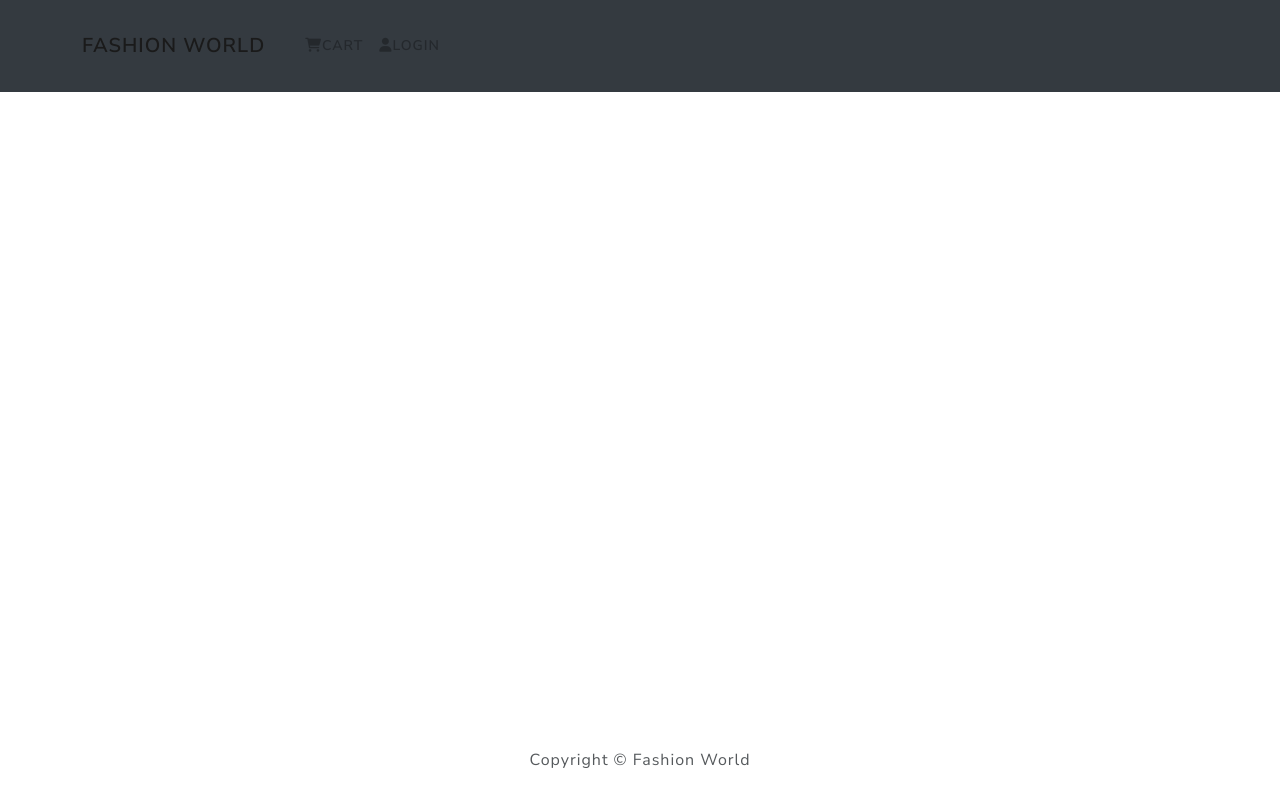
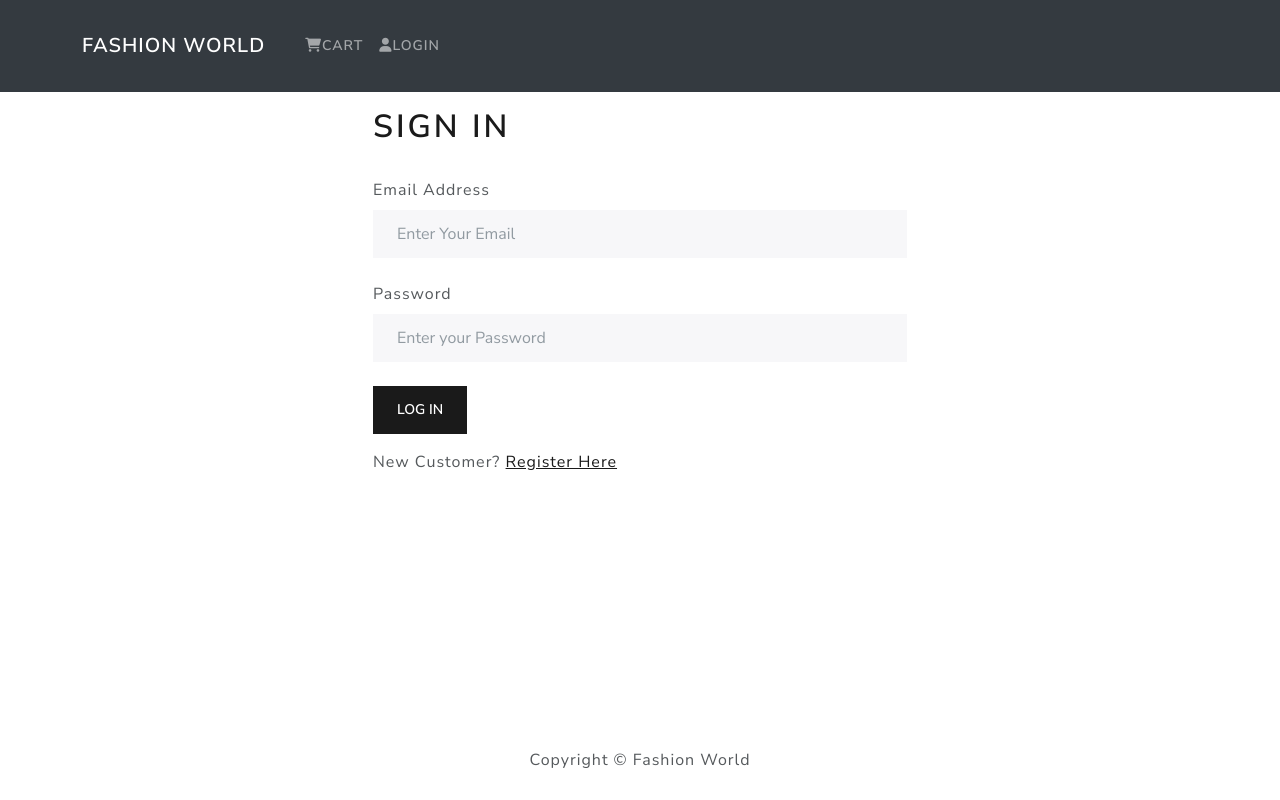
Before and after one commit to Yashas88/mac-project, a React (Create React App) app in the folder frontend/: page /login in a window 1280 px wide. Built offline with nearby package versions, Linux system fonts and the light colour scheme.

Commit message:
login frontend added

```diff
--- a/frontend/src/App.js
+++ b/frontend/src/App.js
@@ -6,6 +6,7 @@
 import HomeScreen from './screens/HomeScreen';
 import ProductScreen from './screens/ProductScreen';
 import CartScreen from './screens/CartScreen';
+import LoginScreen from './screens/LoginScreen';
 
 
 const App = () => {
@@ -18,6 +19,7 @@
           <Route path='/' component={HomeScreen} exact />
           <Route path='/product/:id' component={ProductScreen} />
           <Route path='/cart/:id?' component={CartScreen} />
+          <Route path = '/login' component={LoginScreen} />
 
 
         </Container>
--- /dev/null
+++ b/frontend/src/actions/userActions.js
@@ -0,0 +1,39 @@
+import axios from 'axios'
+import { USER_LOGIN_FAIL, USER_LOGIN_REQUEST, USER_LOGIN_SUCCESS, USER_LOGOUT } from "../constants/userConstants"
+
+export const login = (email, password) => async (dispatch) => {
+
+    try {
+        dispatch({
+            type : USER_LOGIN_REQUEST
+        })
+
+        const config = {
+            headers : {
+                "Content-Type" : "application/json"
+            }
+        }
+
+        const {data} = await axios.post('api/users/login', { email, password }, config)
+
+        dispatch({
+            type : USER_LOGIN_SUCCESS,
+            payload : data
+        })
+
+        localStorage.setItem('userInfo', JSON.stringify(data))
+    } catch(error) {
+        dispatch({
+            type: USER_LOGIN_FAIL,
+            payload :
+               error.response && error.response.data.message
+               ? error.response.data.message
+               : error.message,
+        })
+    }
+}
+
+export const logout = () => (dispatch) => {
+     localStorage.removeItem('userInfo')
+     dispatch({type : USER_LOGOUT})
+}
--- /dev/null
+++ b/frontend/src/components/FormContainer.js
@@ -0,0 +1,17 @@
+import React from 'react'
+import {Container , Row ,Col} from "react-bootstrap";
+
+const FormContainer = ({children}) => {
+    return (
+        <Container>
+            <Row className="justify-content-md-center" >
+                <Col xs={12} md={6} >
+                    {children}
+                </Col>
+
+            </Row>
+        </Container>
+    )
+}
+
+export default FormContainer
--- a/frontend/src/components/Header.js
+++ b/frontend/src/components/Header.js
@@ -1,17 +1,37 @@
 import React from 'react';
-import {Navbar, Nav, Container} from "react-bootstrap";
+import {useDispatch, useSelector} from 'react-redux'
+import {Navbar, Nav, Container, NavDropdown} from "react-bootstrap";
+import { logout } from '../actions/userActions';
+
 
 const Header = () => {
+  const dispatch = useDispatch()
+
+  const userLogin = useSelector(state => state.userLogin)
+  const {userInfo} = userLogin
+
+  const logoutHandler = () => {
+    dispatch(logout())
+  }
   return (
     <header>
-       <Navbar bg="dark" varient = "dark" collapseOnSelect expand = "lg">
+       <Navbar bg="dark" variant = "dark" collapseOnSelect expand = "lg">
   <Container>
     <Navbar.Brand href="/">Fashion World</Navbar.Brand>
     <Navbar.Toggle aria-controls="basic-navbar-nav" />
     <Navbar.Collapse id="basic-navbar-nav">
       <Nav className="ml-auto">
         <Nav.Link href="/cart"><i className='fas fa-shopping-cart'></i>Cart</Nav.Link>
-        <Nav.Link href="/login"><i className='fas fa-user'></i>Login</Nav.Link>
+
+        {userInfo ?(
+           <NavDropdown title = {userInfo.name} id = 'username'>
+                <Nav.Link to = '/profile'>
+                  <NavDropdown.Item>Profile</NavDropdown.Item>
+                </Nav.Link>
+                <NavDropdown.Item onClick = {logoutHandler}>LogOut</NavDropdown.Item>
+           </NavDropdown>
+        ): <Nav.Link href="/login"><i className='fas fa-user'></i>Login</Nav.Link> }
+
       </Nav>
     </Navbar.Collapse>
   </Container>
--- /dev/null
+++ b/frontend/src/constants/userConstants.js
@@ -0,0 +1,4 @@
+export const USER_LOGIN_REQUEST = 'USER_LOGIN_REQUEST'
+export const USER_LOGIN_SUCCESS = 'USER_LOGIN_SUCCESS'
+export const USER_LOGIN_FAIL = 'USER_LOGIN_FAIL'
+export const USER_LOGOUT = 'USER_LOGOUT'
--- /dev/null
+++ b/frontend/src/reducers/userReducers.js
@@ -0,0 +1,20 @@
+import {USER_LOGIN_REQUEST,
+    USER_LOGIN_SUCCESS,
+    USER_LOGIN_FAIL,
+    USER_LOGOUT} from "../constants/userConstants"
+
+export const userLoginReducer = (state = {}, action) => {
+
+    switch (action.type) {
+          case USER_LOGIN_REQUEST :
+              return {loading : true}
+          case USER_LOGIN_SUCCESS :
+               return { loading:false, userInfo :action.payload}
+          case USER_LOGIN_FAIL :
+                return {loading : false, error : action.payload}
+          case USER_LOGOUT :
+              return {}
+          default :
+            return state
+    }
+}
--- /dev/null
+++ b/frontend/src/screens/LoginScreen.js
@@ -0,0 +1,77 @@
+import React , {useState , useEffect} from 'react'
+import {Link } from 'react-router-dom'
+import {Form , Button , Row , Col} from "react-bootstrap";
+import {useDispatch , useSelector} from 'react-redux';
+import Message from '../components/Message';
+import Loader from '../components/Loader';
+import {login} from '../actions/userActions'
+import FormContainer  from '../components/FormContainer';
+
+const LoginScreen = ({location , history}) => {
+    const [email ,setEmail] = useState('')
+    const [password , setPassword] = useState('')
+
+    const dispatch = useDispatch()
+
+
+    const userLogin = useSelector(state => state.userLogin)
+    const { loading , error, userInfo} = userLogin
+
+    const redirect = location.search ? location.search.split('=')[1] : '/'
+
+
+     //if user alredy loged in
+    useEffect(()=> {
+        if(userInfo) {
+            history.push(redirect)
+        }
+    },[history , userInfo , redirect])
+
+    const submitHandler = (e) => {
+        e.preventDefault()
+
+        dispatch(login(email, password))
+    }
+
+    return (
+        <FormContainer>
+            <h1>Sign In</h1>
+            {error && <Message variant='danger' >{error}</Message> }
+            {loading && <Loader/>}
+            <br></br>
+            <Form onSubmit={submitHandler} >
+
+                <Form.Group controlId='email' >
+                    <Form.Label> Email Address </Form.Label>
+                    <Form.Control type='email' placeholder='Enter Your Email'
+                    value ={email}
+                    onChange= {(e)=> setEmail(e.target.value)}
+                    ></Form.Control>
+                </Form.Group> <br></br>
+
+                <Form.Group controlId='password' >
+                    <Form.Label> Password </Form.Label>
+                    <Form.Control type='password' placeholder='Enter your Password'
+                    value ={password}
+                    onChange= {(e)=>{setPassword(e.target.value)}}
+                    ></Form.Control>
+                </Form.Group>   <br></br>
+
+                <Button  type='submit' variant='primary'> Log in</Button>
+
+
+            </Form>
+
+            <Row className='py-3' >
+                <Col>
+                New Customer?{' '}
+                <Link to={ redirect ? `/register?redirect=${redirect}` : '/register' } >
+                    Register Here</Link>
+                </Col>
+            </Row>
+
+        </FormContainer>
+    )
+}
+
+export default LoginScreen
--- a/frontend/src/store.js
+++ b/frontend/src/store.js
@@ -3,18 +3,24 @@
 import { productListReducer , productDetailsReducer} from './reducers/productReducers'
 import {composeWithDevTools} from 'redux-devtools-extension'
 import { cartReducer } from './reducers/cartReducers'
+import { userLoginReducer } from './reducers/userReducers'
 
 const reducer = combineReducers({
       productList : productListReducer,
       productDetails : productDetailsReducer,
       cart : cartReducer,
+      userLogin : userLoginReducer,
 })
 
 
 const cartItemsFromStorage = localStorage.getItem('cartItems') ? JSON.parse(localStorage.getItem('cartItems')) : []
 
+const userInfoFromStorage = localStorage.getItem('userInfo') ? JSON.parse(localStorage.getItem('userInfo')) : null
+
+
 const initialState = {
-      cart : {cartItems : cartItemsFromStorage}
+      cart : {cartItems : cartItemsFromStorage},
+      userLogin : {userInfo : userInfoFromStorage},
 }
 const middleware = [thunk]
 
```
